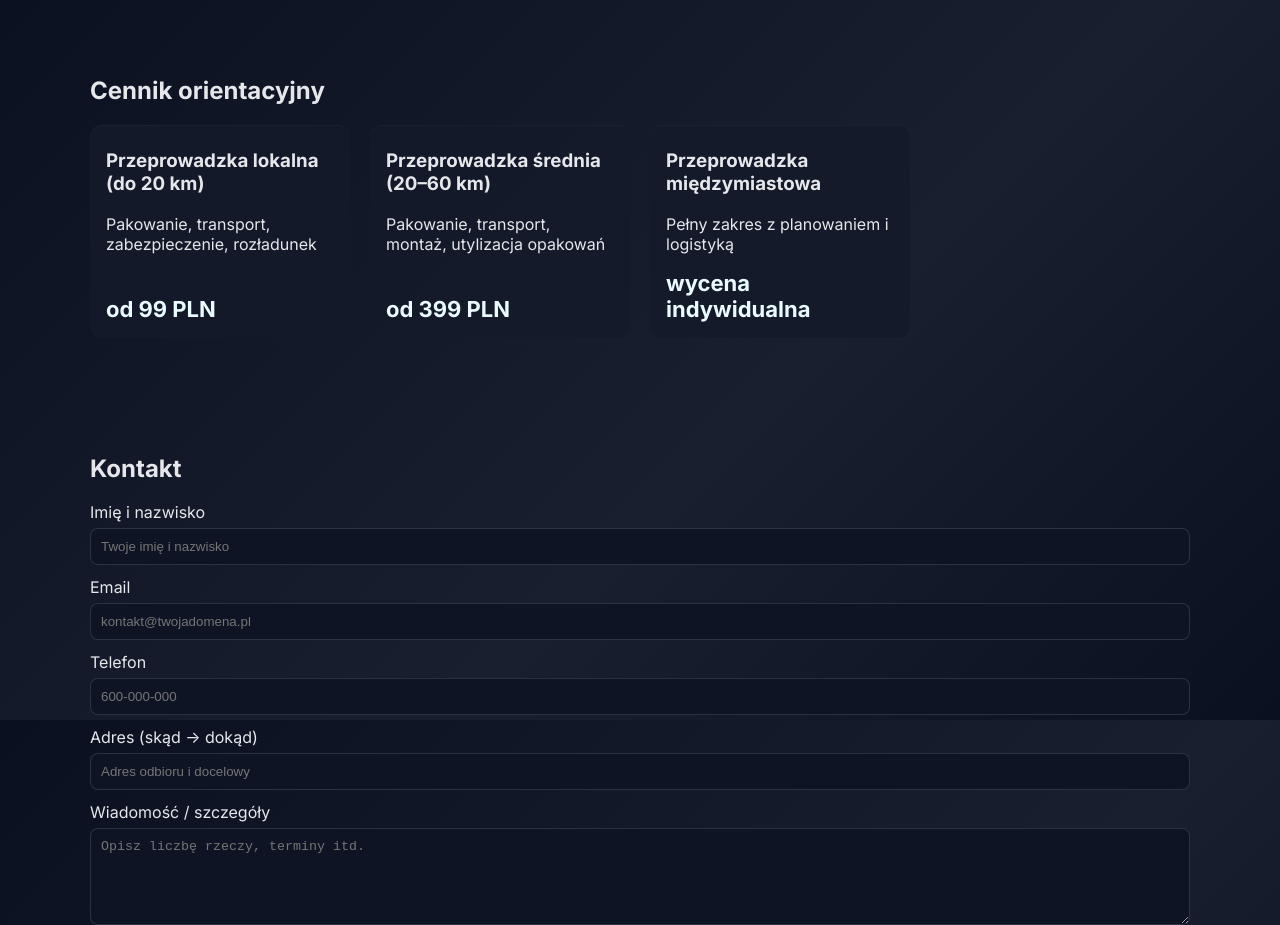
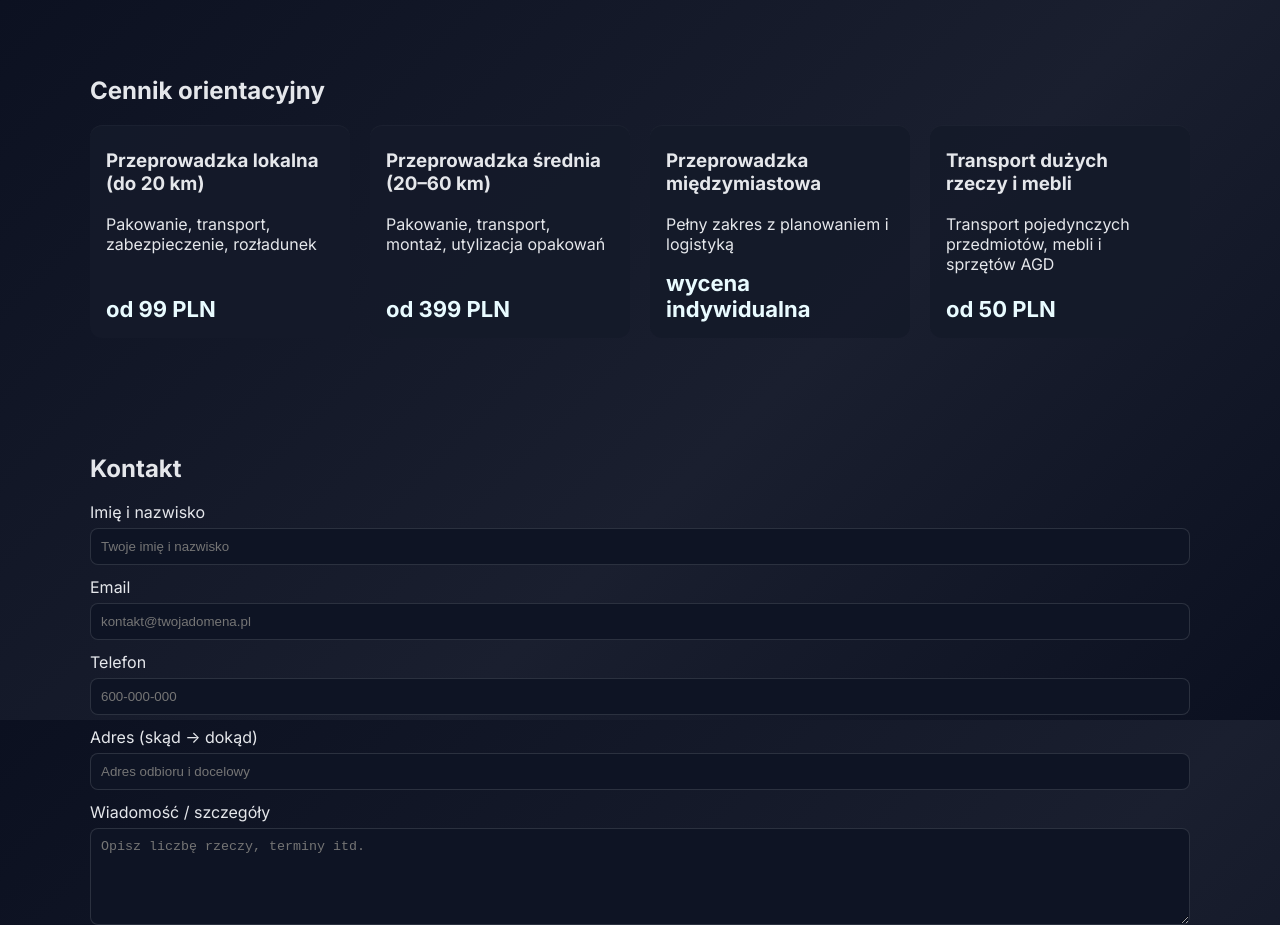
Before and after one commit to piotrsobczak-rgb/sopel-przeprowadzki-site, a plain HTML site: page index.html in a window 1280 px wide. Shown: the part 880-1805 px from the top of the page. Drawn offline with Linux system fonts and the light colour scheme.

Commit message:
Add new pricing card: Transport dużych rzeczy i mebli - od 50 PLN

```diff
--- a/index.html
+++ b/index.html
@@ -113,6 +113,13 @@
               <p>Pełny zakres z planowaniem i logistyką</p>
             </div>
             <div class="price">wycena indywidualna</div>
+          </div>
+          <div class="card" style="display:flex;flex-direction:column;justify-content:space-between">
+            <div>
+              <h3>Transport dużych rzeczy i mebli</h3>
+              <p>Transport pojedynczych przedmiotów, mebli i sprzętów AGD</p>
+            </div>
+            <div class="price">od 50 PLN</div>
           </div>
         </div>
       </div>
```
